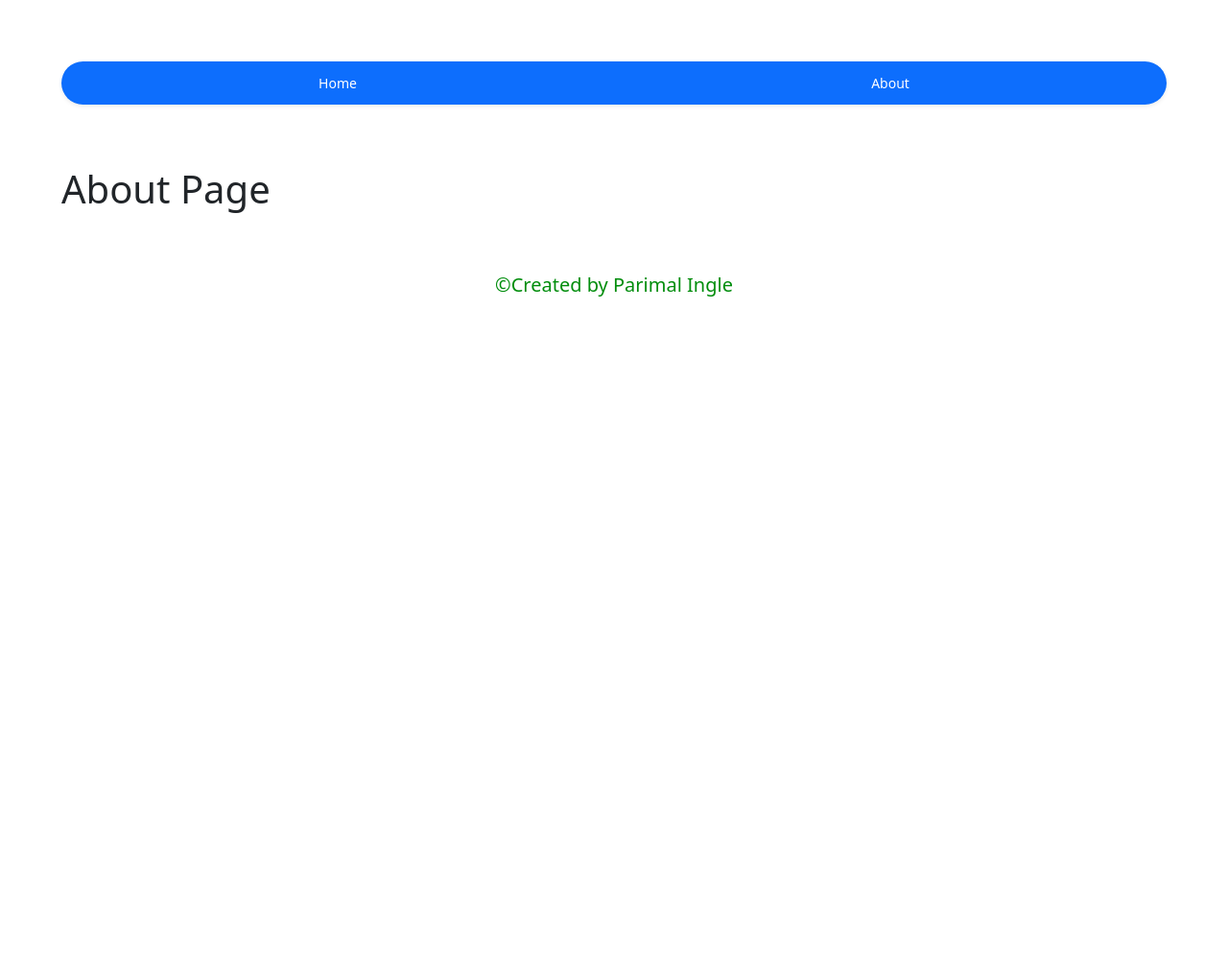
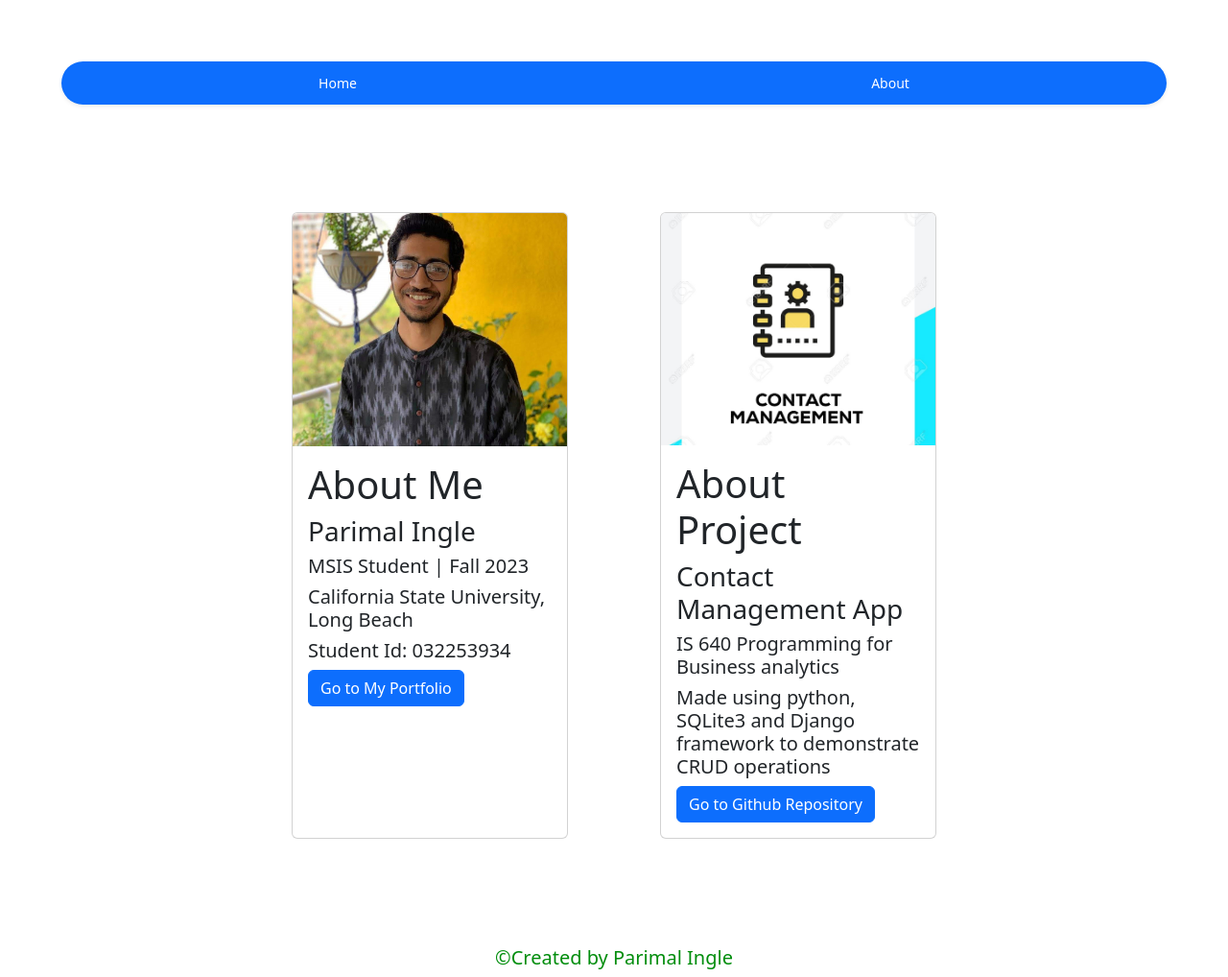
Before and after one commit to soujan06/parimal_ingle, a Django app: page /about in a window 1280 px wide. Shown: the whole page at 96% size. Before the commit the page ends 309 px from the top, so only its background shows below. Run offline with Django 4.2, Linux system fonts and the light colour scheme; some libraries are stand-ins or nearby versions.

Commit message:
About page added and final testing done

```diff
--- a/app/parimal_ingle/settings.py
+++ b/app/parimal_ingle/settings.py
@@ -11,7 +11,7 @@ https://docs.djangoproject.com/en/4.2/ref/settings/
 """
 
 from pathlib import Path
-
+import os
 
 # Build paths inside the project like this: BASE_DIR / 'subdir'.
 BASE_DIR = Path(__file__).resolve().parent.parent
@@ -118,6 +118,9 @@ USE_TZ = True
 # https://docs.djangoproject.com/en/4.2/howto/static-files/
 
 STATIC_URL = 'static/'
+STATICFILES_DIRS = [
+    os.path.join(BASE_DIR, 'static'),
+]
 
 # Default primary key field type
 # https://docs.djangoproject.com/en/4.2/ref/settings/#default-auto-field
--- a/app/parimal_ingle_CMA/templates/about.html
+++ b/app/parimal_ingle_CMA/templates/about.html
@@ -1,5 +1,28 @@
 {% extends 'base.html' %}
 {% block title %} CMA | About {% endblock %}
 {% block content %}
-<h1>About Page</h1>
+{% load static %}
+<div style="display: flex; justify-content: center;">
+    <div class="card m-5" style="width: 25%;">
+        <img src="{% static 'images/profile_pic.jpeg' %}" class="card-img-top" alt="profile pic">
+        <div class="card-body">
+            <h1>About Me</h1>
+            <h3 class="card-title">Parimal Ingle</h3>
+            <h5 class="card-text">MSIS Student | Fall 2023</h5>
+            <h5 class="card-text">California State University, Long Beach</h5>
+            <h5 class="card-text">Student Id: 032253934</h5>
+            <a href="https://parimalingle1805.github.io/personal-portfolio-react/" target="_blank" class="btn btn-primary">Go to My Portfolio</a>
+        </div>
+    </div>
+    <div class="card m-5" style="width: 25%;">
+        <img src="{% static 'images/cm_about1.jpg' %}" class="card-img-top" alt="profile pic">
+        <div class="card-body">
+            <h1>About Project</h1>
+            <h3 class="card-title">Contact Management App</h3>
+            <h5 class="card-text">IS 640 Programming for Business analytics</h5>
+            <h5 class="card-text">Made using python, SQLite3 and Django framework to demonstrate CRUD operations</h5>
+            <a href="https://github.com/parimalingle1805/parimal_ingle" class="btn btn-primary">Go to Github Repository</a>
+        </div>
+    </div>
+</div>
 {% endblock %}
--- a/app/parimal_ingle_CMA/templates/base.html
+++ b/app/parimal_ingle_CMA/templates/base.html
@@ -1,5 +1,5 @@
 
-
+{% load static %}
 <!doctype html>
 <html lang="en">
   <head>
@@ -9,7 +9,7 @@
 
     <!-- Bootstrap CSS -->
     <link href="https://cdn.jsdelivr.net/npm/bootstrap@5.3.2/dist/css/bootstrap.min.css" rel="stylesheet" integrity="sha384-T3c6CoIi6uLrA9TneNEoa7RxnatzjcDSCmG1MXxSR1GAsXEV/Dwwykc2MPK8M2HN" crossorigin="anonymous">
-
+    <link rel="shortcut icon" type="image/png" href="{% static 'images/cm.png' %}">
     <title>{% block title %}Contact Management App {% endblock %}</title>
   </head>
   <body>
```
Also changed, not shown: app/parimal_ingle_CMA/static/images/cm.png (added), app/parimal_ingle_CMA/static/images/cm_about.jpg (added), app/parimal_ingle_CMA/static/images/cm_about1.jpg (added), app/parimal_ingle_CMA/static/images/profile_pic.jpeg (added).
